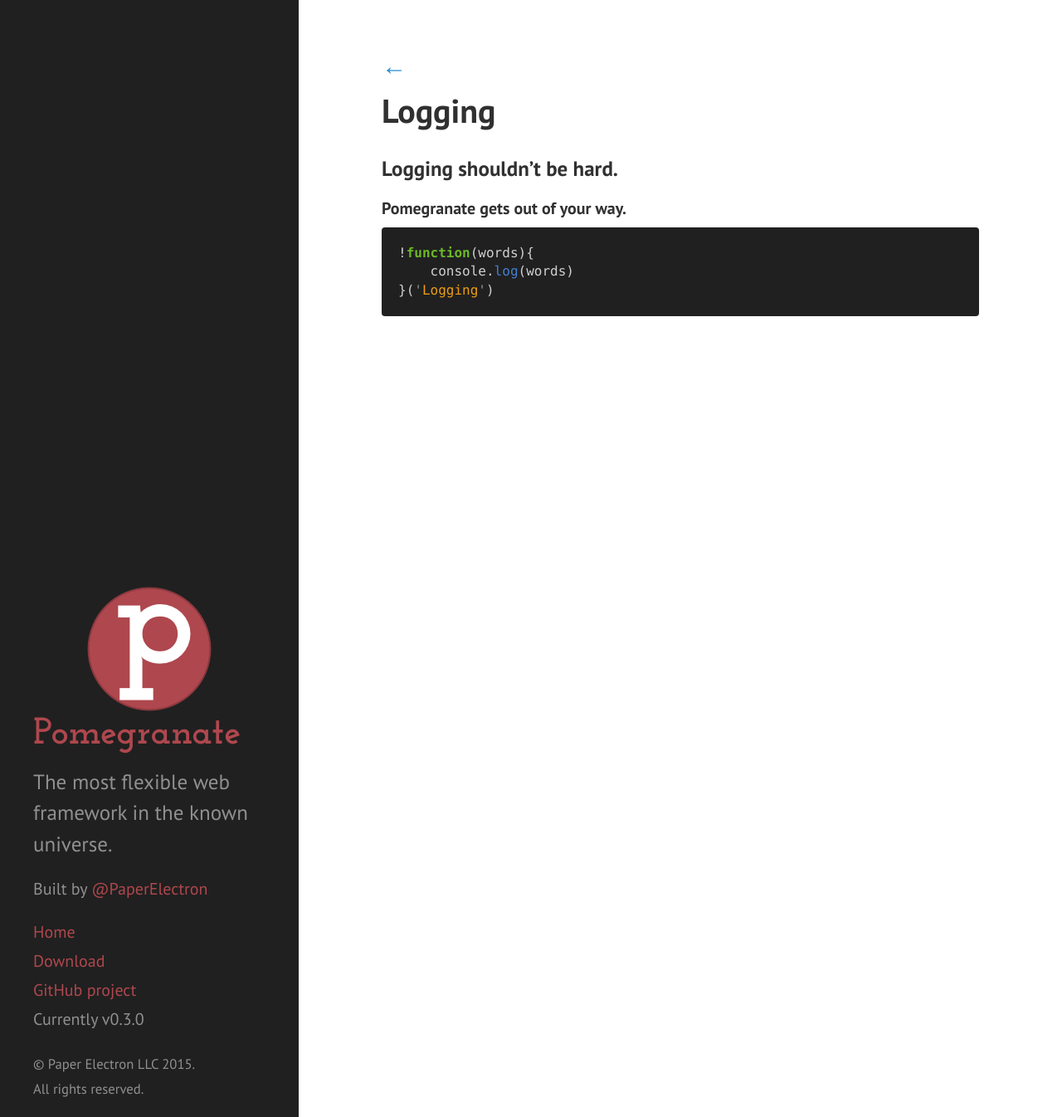
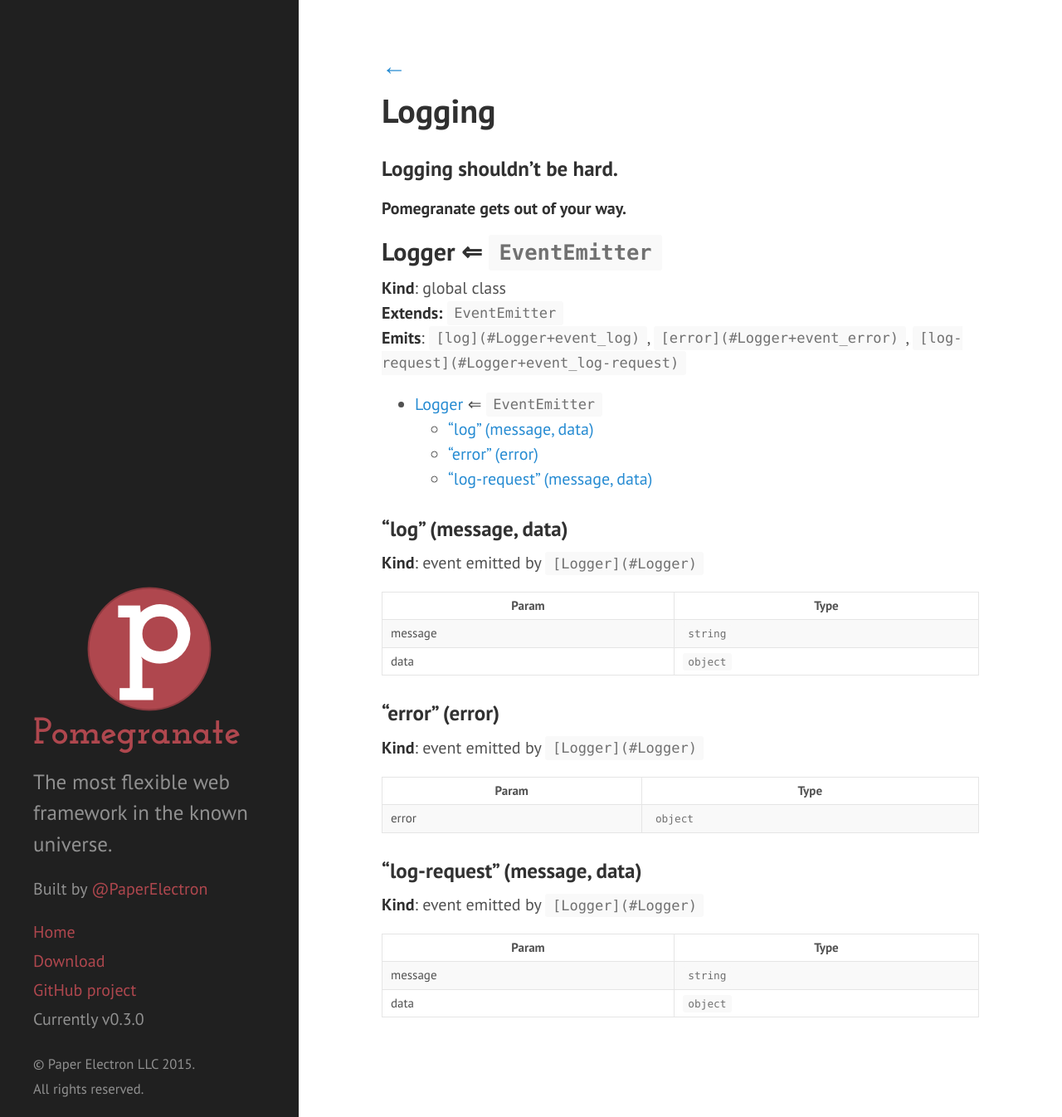
Before and after one commit to Pomegranate/Pomegranate, a Jekyll site: the page built from _gh-pages/docs/logging.md, in a window 1280 px wide and 1346 px high. Shown: the whole window at 83% size. Built offline with Jekyll 4.4.1, drawn with Linux system fonts in a browser that asks for light colours; Markdown is read by kramdown in place of the engine named in the settings.

Commit message:
More docs

````diff
--- a/_gh-pages/docs/logging.md
+++ b/_gh-pages/docs/logging.md
@@ -7,8 +7,39 @@ title: Logging
 
 #### Pomegranate gets out of your way.
 
-```javascript
-!function(words){
-    console.log(words)
-}('Logging')
-```
+<a name="Logger"></a>
+## Logger ⇐ <code>EventEmitter</code>
+**Kind**: global class
+**Extends:** <code>EventEmitter</code>
+**Emits**: <code>[log](#Logger+event_log)</code>, <code>[error](#Logger+event_error)</code>, <code>[log-request](#Logger+event_log-request)</code>
+
+* [Logger](#Logger) ⇐ <code>EventEmitter</code>
+  * ["log" (message, data)](#Logger+event_log)
+  * ["error" (error)](#Logger+event_error)
+  * ["log-request" (message, data)](#Logger+event_log-request)
+
+<a name="Logger+event_log"></a>
+### "log" (message, data)
+**Kind**: event emitted by <code>[Logger](#Logger)</code>
+
+| Param | Type |
+| --- | --- |
+| message | <code>string</code> |
+| data | <code>object</code> |
+
+<a name="Logger+event_error"></a>
+### "error" (error)
+**Kind**: event emitted by <code>[Logger](#Logger)</code>
+
+| Param | Type |
+| --- | --- |
+| error | <code>object</code> |
+
+<a name="Logger+event_log-request"></a>
+### "log-request" (message, data)
+**Kind**: event emitted by <code>[Logger](#Logger)</code>
+
+| Param | Type |
+| --- | --- |
+| message | <code>string</code> |
+| data | <code>object</code> |
--- a/package.json
+++ b/package.json
@@ -11,6 +11,7 @@
     "test": "NODE_ENV=test mocha --ui tdd --reporter spec",
     "readme": "jsdoc2md -t docs/readme.hbs \"lib/**/*.js\" > Readme.md",
     "TPub": "jsdoc2md -t docs/configuration.hbs \"lib/Configuration/Config.js\" > _gh-pages/docs/configuration.md",
+    "buildDocs": "./buildDocs.sh",
     "publish": "git subtree push --prefix _gh-pages origin gh-pages"
   },
   "keywords": [
````
Also changed, not shown: docs/logging.hbs (added, +10 -0 lines), 1 other file.
